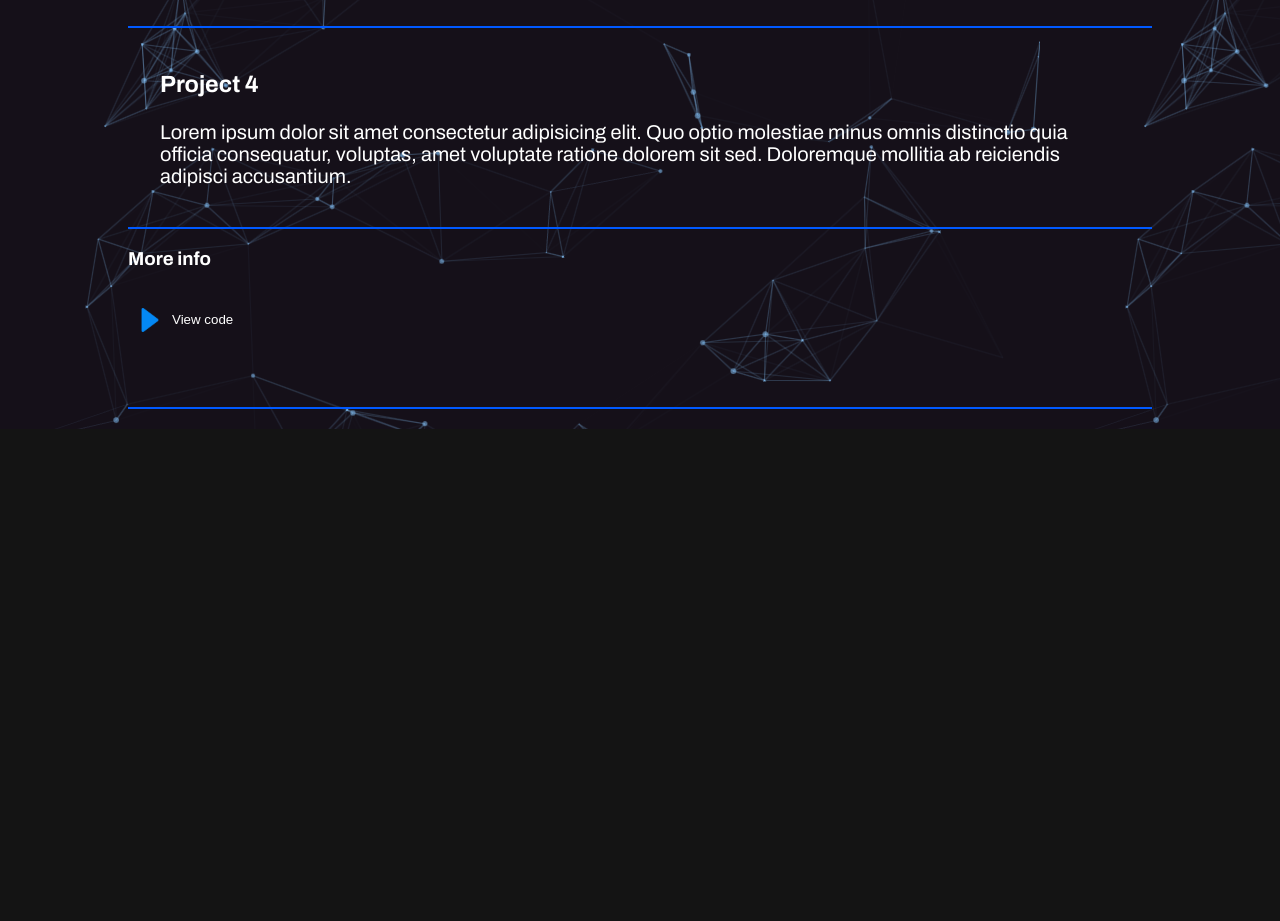
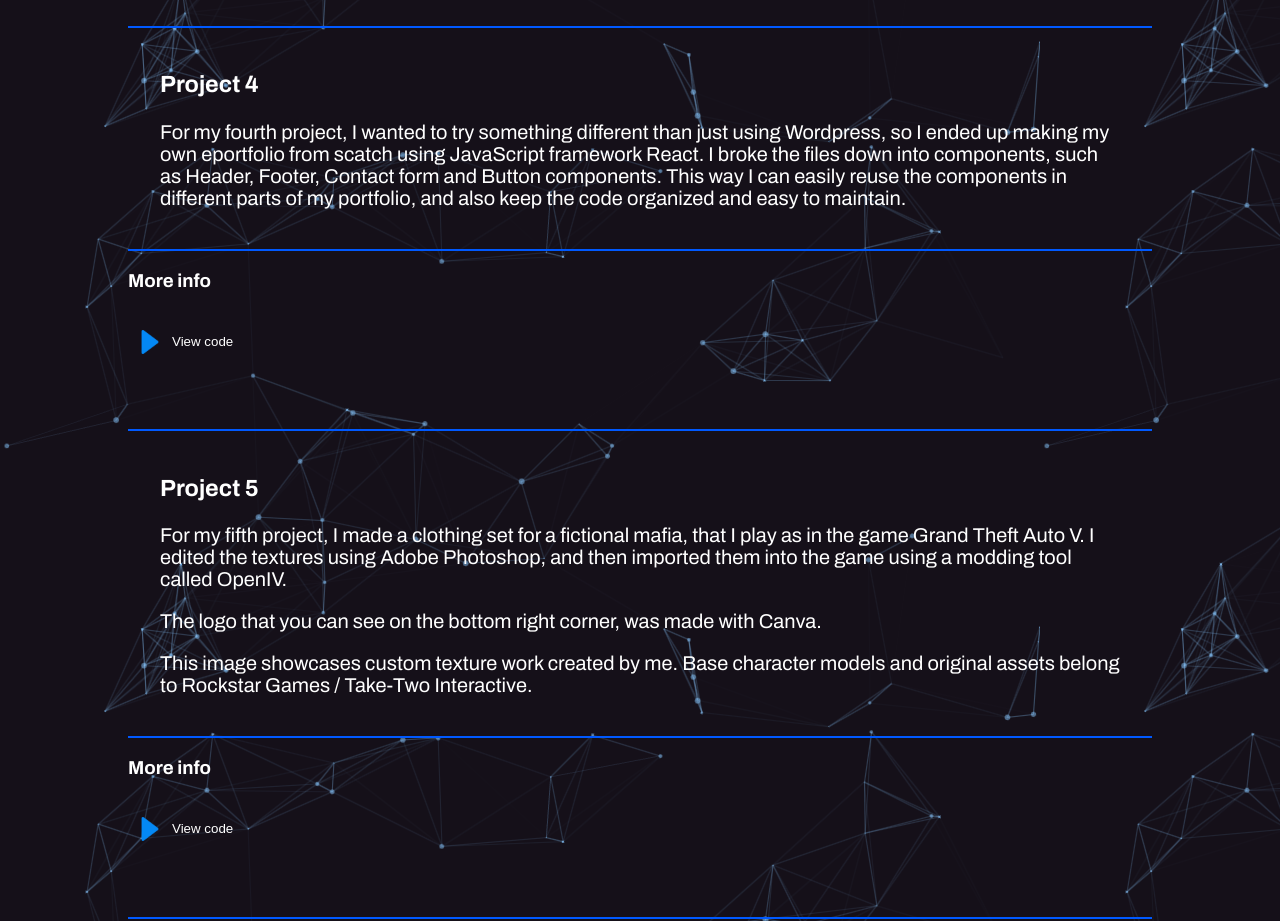
Before and after one commit to lepaketjumies/ketjumies, a React (Vite) app: page /projects in a window 1280 px wide. Shown: the part 2780-3701 px from the top of the page. Before the commit the page ends 3209 px from the top, so only its background shows below. Built offline with nearby package versions, Linux system fonts and the light colour scheme.

Commit message:
Finished eportfolio

```diff
--- a/package.json
+++ b/package.json
@@ -1,5 +1,6 @@
 {
   "name": "lepa-portfolio",
+  "homepage": "https://eportfoliot.redu.fi/eportfoliot/lennikamalainen",
   "private": true,
   "version": "0.0.0",
   "type": "module",
--- a/src/App.jsx
+++ b/src/App.jsx
@@ -15,7 +15,7 @@ export default function App() {
         <div className="intro">
           <p>
             Hi, <br />
-            I'm <span>Lepa</span>
+            I'm <span>Lenni</span>
           </p>
         </div>
         <div className="divider"></div>
--- a/src/components/About.jsx
+++ b/src/components/About.jsx
@@ -9,9 +9,14 @@ export default function About() {
         <div className="about-container">
           <img className="image" src={Lepa} alt="ecocom_peek" />
           <p>
-            Hi! I am Lenni Kämäläinen, a 17-year-old young man from Rovaniemi. I
-            am studying a basic degree in information and communication
-            technology, specializing in software development.
+            Hi! I am Lenni Kämäläinen, a{" "}
+            {Math.floor(
+              (new Date() - new Date(2008, 9, 18)) /
+                (1000 * 60 * 60 * 24 * 365.25)
+            )}
+            -year-old man from Rovaniemi. I am studying a basic degree in
+            information and communication technology, specializing in software
+            development.
             <br /> In my free time, I sleep, play video games, and generally
             spend time with my friends. My native language is Finnish
           </p>
--- a/src/components/Contact.jsx
+++ b/src/components/Contact.jsx
@@ -52,10 +52,6 @@ export default function Contact() {
               </a>
             </span>
           </li>
-          <li>
-            <img src={X} alt="X" />
-            <span>lepaketjumies</span>
-          </li>
         </ul>
       </div>
       <div>
--- a/src/components/ContactForm.jsx
+++ b/src/components/ContactForm.jsx
@@ -82,10 +82,7 @@ export default function ContactForm() {
           </button>
         </div>
         <div>
-          <p>
-            Please input your email, and our customer service agent will contact
-            you shortly.
-          </p>
+          <p>Please send me an email if you wish to contact me.</p>
         </div>
         <div className="discord-webhook">
           <input
--- a/src/components/Skills.jsx
+++ b/src/components/Skills.jsx
@@ -23,6 +23,8 @@ export default function Skills() {
       type: "Node.js",
       level: 70,
     },
+    { type: "Python", level: 65 },
+    { type: "Adobe", level: 40 },
   ];
 
   const skills2 = [
--- a/src/main.jsx
+++ b/src/main.jsx
@@ -5,12 +5,10 @@ import App from "./App.jsx";
 import Projects from "./sites/Projects.jsx";
 import { createBrowserRouter, RouterProvider } from "react-router-dom";
 import SiteNotFound from "./sites/SiteNotFound.jsx";
-import EasterEgg from "./sites/Pablo.jsx";
 
 const router = createBrowserRouter([
   { path: "/", element: <App /> },
   { path: "/projects", element: <Projects /> },
-  { path: "/pablo", element: <EasterEgg /> },
   { path: "*", element: <SiteNotFound /> },
 ]);
 createRoot(document.getElementById("root")).render(
--- a/src/sites/Pablo.jsx
+++ /dev/null
@@ -1,21 +0,0 @@
-import Header from "../components/Header";
-import Footer from "../components/Footer";
-import Pablito from "./../assets/pablito.png";
-
-export default function EasterEgg() {
-  return (
-    <div>
-      <Header />
-      <div className="center-container">
-        <h1>Pablo</h1>
-        <img src={Pablito} alt="Pablo" />
-        <p>
-          A little easter egg for our lovely teacher, who was bad mouthing the
-          all amazing, charming, most handsome cat ever, Pablo.
-        </p>
-      </div>
-      <Footer />
-    </div>
-  );
-}
-export { EasterEgg };
--- a/src/sites/Projects.jsx
+++ b/src/sites/Projects.jsx
@@ -5,6 +5,8 @@ import Peli from "./../assets/project_images/peli.png";
 import Megis from "../projects/Megis";
 import Megisclicker from "./../assets/project_images/Megis.jpg";
 import Servu from "./../assets/project_images/server.png";
+import Components from "./../assets/project_images/components.png";
+import Vaatteet from "./../assets/project_images/Kuvakollaasi.png";
 import Nappi from "./../components/Button.jsx";
 import Footer from "../components/Footer.jsx";
 
@@ -98,13 +100,36 @@ export default function Projects() {
         <div className="info-container">
           <h3>Project 4</h3>
           <p>
-            Lorem ipsum dolor sit amet consectetur adipisicing elit. Quo optio
-            molestiae minus omnis distinctio quia officia consequatur, voluptas,
-            amet voluptate ratione dolorem sit sed. Doloremque mollitia ab
-            reiciendis adipisci accusantium.
+            For my fourth project, I wanted to try something different than just
+            using Wordpress, so I ended up making my own eportfolio from scatch
+            using JavaScript framework React. I broke the files down into
+            components, such as Header, Footer, Contact form and Button
+            components. This way I can easily reuse the components in different
+            parts of my portfolio, and also keep the code organized and easy to
+            maintain.
           </p>
         </div>
-        <Nappi img_src={"https://iplaceholder.com/300x300/fff/ccc/png"} />
+        <Nappi img_src={Components} />
+        <div className="divider"></div>
+        <div className="info-container">
+          <h3>Project 5</h3>
+          <p>
+            For my fifth project, I made a clothing set for a fictional mafia,
+            that I play as in the game Grand Theft Auto V. I edited the textures
+            using Adobe Photoshop, and then imported them into the game using a
+            modding tool called OpenIV.
+          </p>
+          <p>
+            The logo that you can see on the bottom right corner, was made with
+            Canva.
+          </p>
+          <p>
+            This image showcases custom texture work created by me. Base
+            character models and original assets belong to Rockstar Games /
+            Take-Two Interactive.
+          </p>
+        </div>
+        <Nappi img_src={Vaatteet} />
         <div className="divider"></div>
       </div>
       <Footer />
--- a/src/sites/SiteNotFound.css
+++ b/src/sites/SiteNotFound.css
@@ -1,6 +1,6 @@
 .not-found-container {
-  /* height: 80vh; */
   margin-top: 10%;
+  padding: 10px 20px;
   align-items: center;
   display: flex;
   background-color: rgba(0, 0, 0, 0.2);
```
Also changed, not shown: src/assets/project_images/Kuvakollaasi.png (added), src/assets/project_images/components.png (added).
